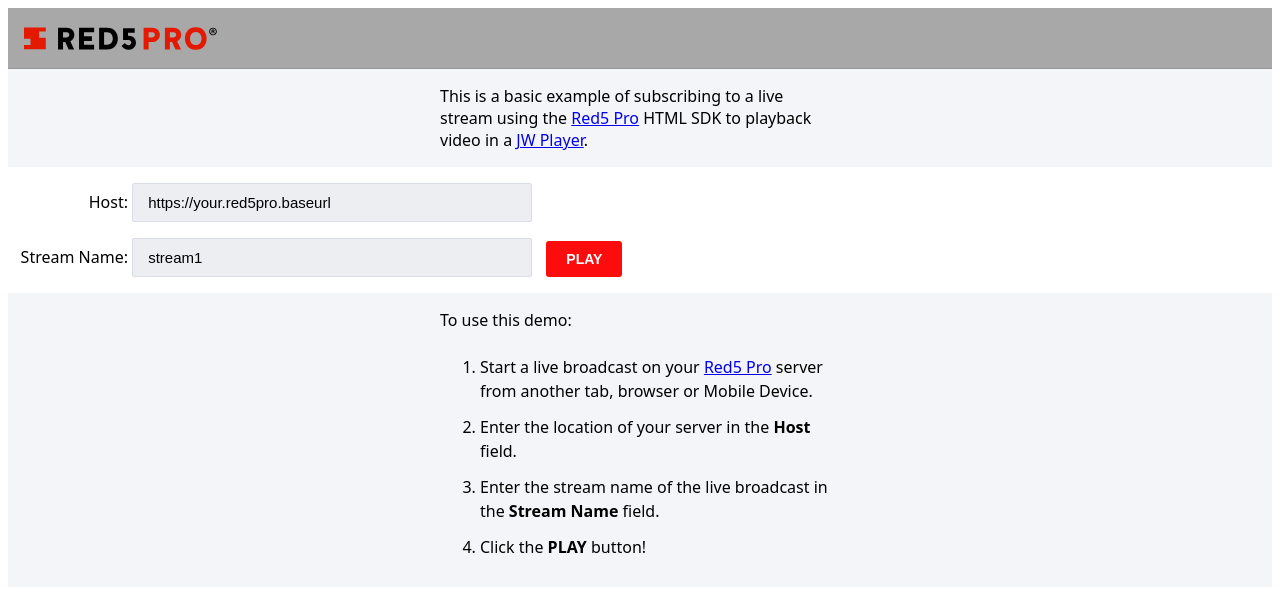
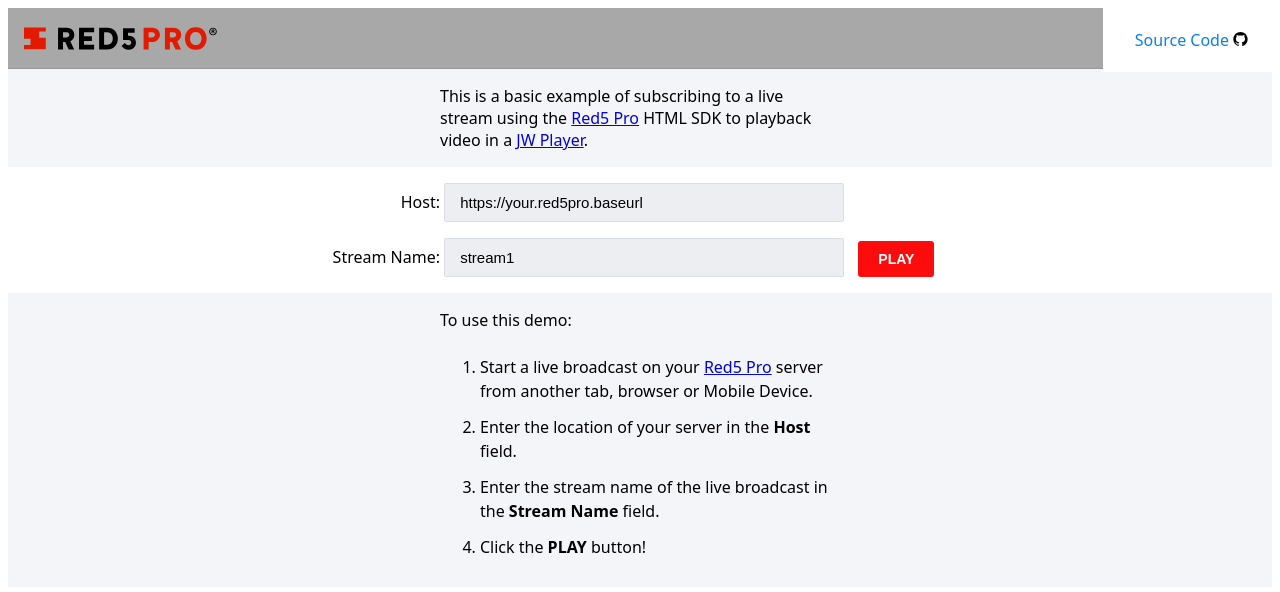
Before and after one commit to red5pro/red5pro-jwplayer-provider, a website built with webpack: page docs/index.html in a window 1280 px wide. Built offline with nearby package versions, Linux system fonts and the light colour scheme.

Commit message:
better layout for demo page.

```diff
--- a/docs/index.html
+++ b/docs/index.html
@@ -32,6 +32,17 @@
       <a href="https://red5pro.com" class="logo" target="_blank">
         <img class="company-logo" src="images/red5pro_logo.svg" alt="Red5 Pro">
       </a>
+    </div>
+    <div class="source-code">
+      <a href="https://github.com/red5pro/red5pro-jwplayer-provider" class="source-code-link" target="_blank">Source Code</a>
+      <svg version="1.1" id="Layer_1" xmlns="http://www.w3.org/2000/svg" xmlns:xlink="http://www.w3.org/1999/xlink" x="0px" y="0px" width="100px" height="97.5px" viewBox="0 0 100 97.5" enable-background="new 0 0 100 97.5" xml:space="preserve">
+          <path fill-rule="evenodd" clip-rule="evenodd" d="M50,0C22.4,0,0,22.4,0,50c0,22.1,14.3,40.8,34.2,47.4
+          	c2.5,0.5,3.4-1.1,3.4-2.4c0-1.2,0-4.3-0.1-8.5c-13.9,3-16.8-6.7-16.8-6.7c-2.3-5.8-5.6-7.3-5.6-7.3c-4.5-3.1,0.3-3,0.3-3
+          	c5,0.4,7.7,5.2,7.7,5.2c4.5,7.6,11.7,5.4,14.6,4.2c0.5-3.2,1.7-5.4,3.2-6.7c-11.1-1.3-22.8-5.6-22.8-24.7c0-5.5,1.9-9.9,5.1-13.4
+          	c-0.5-1.3-2.2-6.3,0.5-13.2c0,0,4.2-1.3,13.7,5.1c4-1.1,8.3-1.7,12.5-1.7c4.2,0,8.5,0.6,12.5,1.7c9.5-6.5,13.7-5.1,13.7-5.1
+          	c2.7,6.9,1,12,0.5,13.2c3.2,3.5,5.1,8,5.1,13.4c0,19.2-11.7,23.4-22.8,24.7c1.8,1.5,3.4,4.6,3.4,9.3c0,6.7-0.1,12.1-0.1,13.7
+          	c0,1.3,0.9,2.9,3.4,2.4C85.7,90.8,100,72.1,100,50C100,22.4,77.6,0,50,0z"></path>
+      </svg>
     </div>
     <div class="info-container">
       <p class="info">
--- a/docs/style/main.css
+++ b/docs/style/main.css
@@ -1,3 +1,6 @@
+body {
+  margin: 8px;
+}
 .hidden {
   display: none;
 }
@@ -26,6 +29,7 @@
   display: inline-block;
 }
 .settings-container {
+  margin: 0 auto;
   width: 640px;
 }
 .settings-field > input {
@@ -83,6 +87,30 @@
   padding-bottom: 12px;
 }
 
+.source-code {
+  background-color: #fff;
+  position: absolute;
+  top: 8px;
+  right: 0;
+  padding: 1.3em 2em;
+}
+.source-code-link {
+  font-weight: 400;
+  color: #0B7EF4;
+  text-decoration: none;
+  font-family: 'system-ui';
+}
+.source-code svg {
+    fill: #000;
+    height: 14px;
+    top: 2px;
+    width: 15px;
+}
+
+#video-container {
+  margin: 0 auto;
+}
+
 @media screen and (max-width: 660px) {
   .settings-container {
     width: 100%;
@@ -90,8 +118,19 @@
   .settings-field > input {
     width: 50%;
   }
+  .info {
+    margin: 0 auto;
+  }
   #submit-button {
     display: block;
     margin: 24px auto 16px auto;
   }
 }
+
+@media screen and (max-width: 400px) {
+ .source-code {
+  position: relative;
+  padding: 0.8em;
+  text-align: right;
+ }
+}
```
